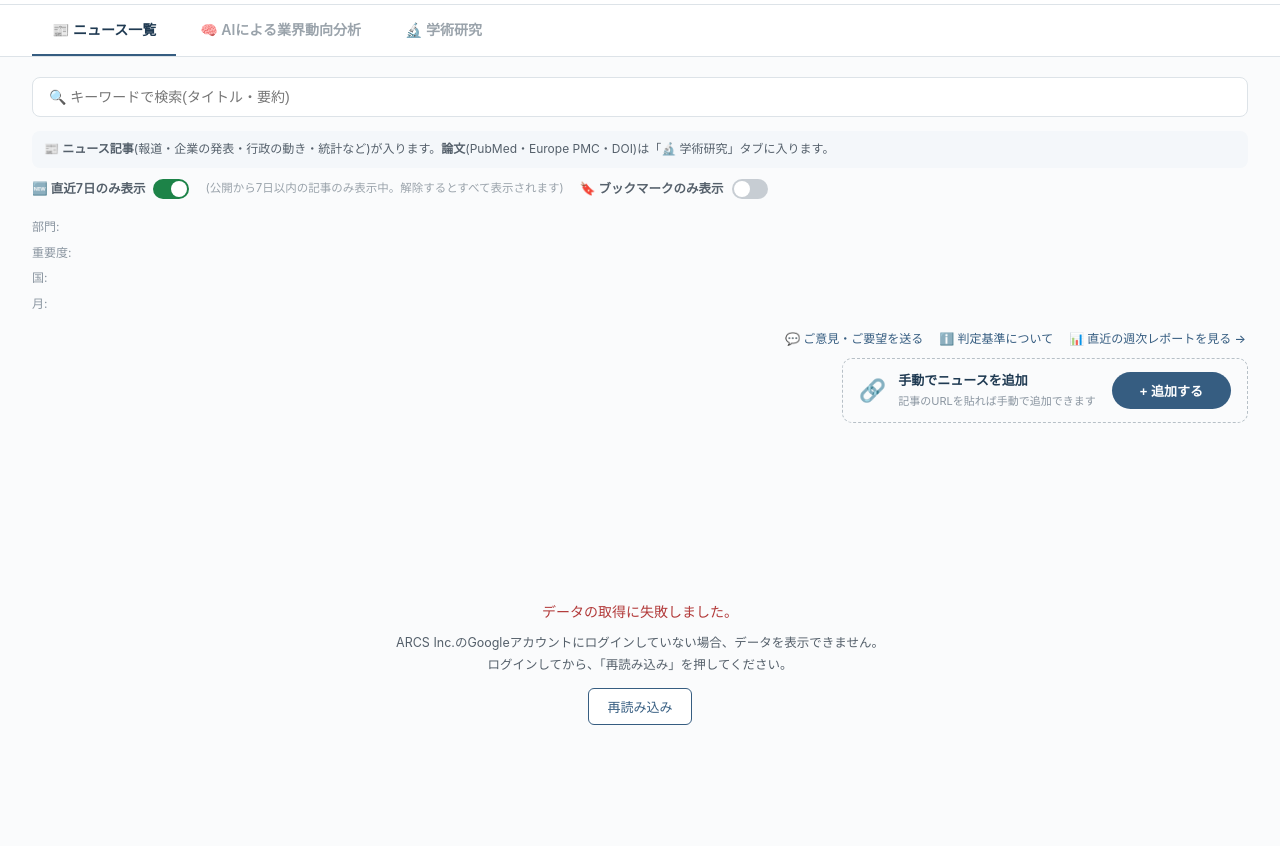
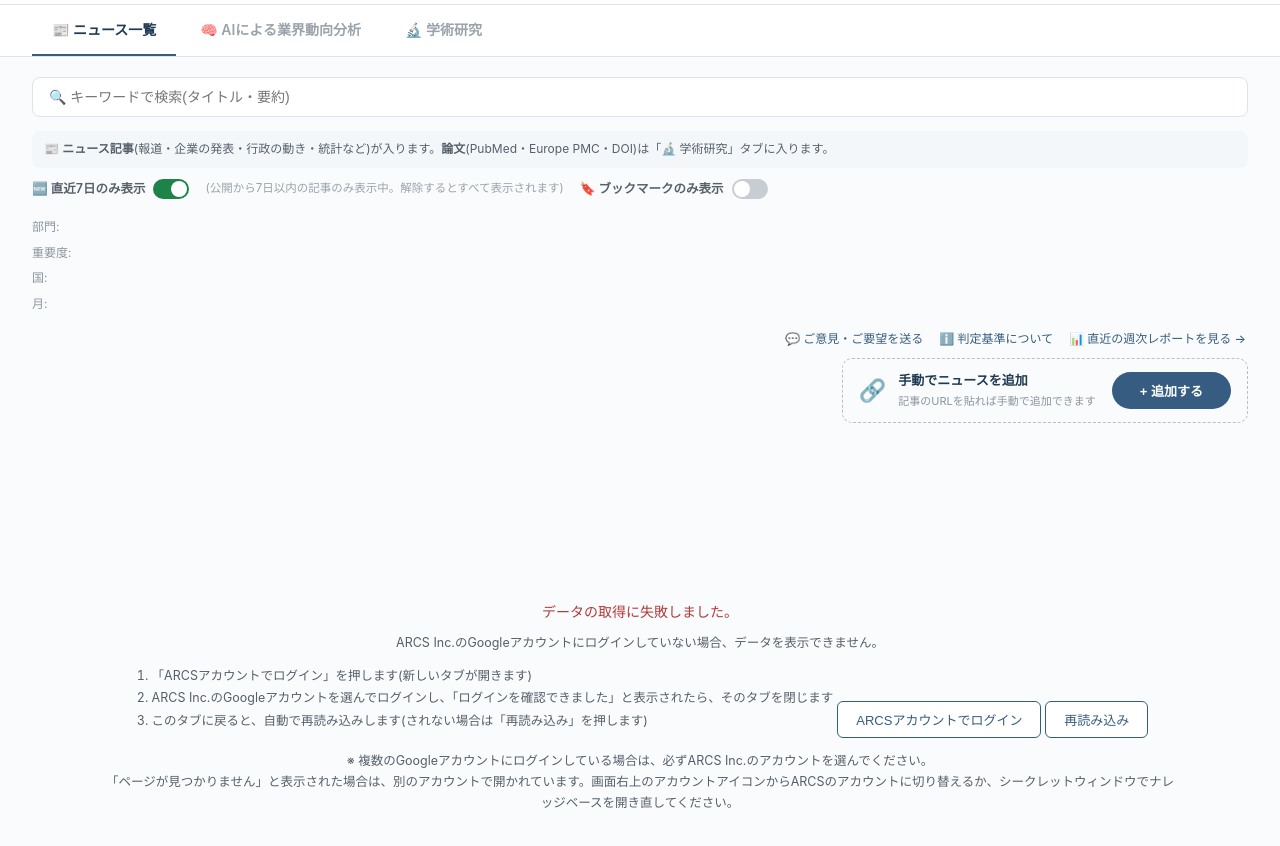
Before and after one commit to yukiono-flora/art-knowledge-base, a plain HTML site: page index.html in a window 1280 px wide. Shown: the part 72-918 px from the top of the page. Before the commit the page ends 897 px from the top, so only its background shows below. Drawn offline with Linux system fonts and the light colour scheme.

Commit message:
Update index.html

```diff
--- a/index.html
+++ b/index.html
@@ -683,6 +683,15 @@
     font-size: 12.5px;
     color: #55606B;
     line-height: 1.7;
+  }
+  .error-steps {
+    text-align: left;
+    display: inline-block;
+    margin: 10px 0 4px;
+    padding-left: 20px;
+    font-size: 12.5px;
+    line-height: 1.8;
+    color: #55606B;
   }
   .toast {
     position: fixed;
@@ -1075,9 +1084,18 @@
 <div class="loading-state" id="loadingState">データを読み込んでいます...</div>
 <div class="error-state" id="errorState" style="display:none;">
   データの取得に失敗しました。<br>
-  <span class="error-hint">ARCS Inc.のGoogleアカウントにログインしていない場合、データを表示できません。<br>
-  ログインしてから、「再読み込み」を押してください。</span><br>
+  <span class="error-hint">ARCS Inc.のGoogleアカウントにログインしていない場合、データを表示できません。</span>
+  <ol class="error-steps">
+    <li>「ARCSアカウントでログイン」を押します(新しいタブが開きます)</li>
+    <li>ARCS Inc.のGoogleアカウントを選んでログインし、「ログインを確認できました」と表示されたら、そのタブを閉じます</li>
+    <li>このタブに戻ると、自動で再読み込みします(されない場合は「再読み込み」を押します)</li>
+  </ol>
+  <button class="retry-btn" id="loginBtn">ARCSアカウントでログイン</button>
   <button class="retry-btn" id="retryBtn">再読み込み</button>
+  <div class="error-hint" style="margin-top:12px;">
+    ※ 複数のGoogleアカウントにログインしている場合は、必ずARCS Inc.のアカウントを選んでください。<br>
+    「ページが見つかりません」と表示された場合は、別のアカウントで開かれています。画面右上のアカウントアイコンからARCSのアカウントに切り替えるか、シークレットウィンドウでナレッジベースを開き直してください。
+  </div>
 </div>
 <div class="toast" id="toast"></div>
 
@@ -1400,6 +1418,25 @@
 }
 
 document.getElementById("retryBtn").addEventListener("click", loadData);
+
+// ログイン: アカウント選択画面を経由して、ARCSのアカウントで確認ページを開く
+// (複数アカウントでログイン中でも、ARCS以外のアカウントで開かれてしまうのを避けるため)
+let loginTabOpened = false;
+document.getElementById("loginBtn").addEventListener("click", () => {
+  loginTabOpened = true;
+  const target = API_URL + "?action=ping";
+  window.open("https://accounts.google.com/AccountChooser?hd=arcs-inc.jp&continue=" + encodeURIComponent(target), "_blank");
+});
+
+// ログイン用のタブから戻ってきたとき、エラー表示が出たままなら自動で再読み込みする
+let lastAutoRetryAt = 0;
+document.addEventListener("visibilitychange", () => {
+  if (document.visibilityState !== "visible" || !loginTabOpened) return;
+  if (document.getElementById("errorState").style.display !== "block") return;
+  if (Date.now() - lastAutoRetryAt < 5000) return;
+  lastAutoRetryAt = Date.now();
+  loadData();
+});
 
 // ---- 共通: メッセージ表示(保存の成功/失敗などを画面に出す) ----
 let toastTimer = null;
```
